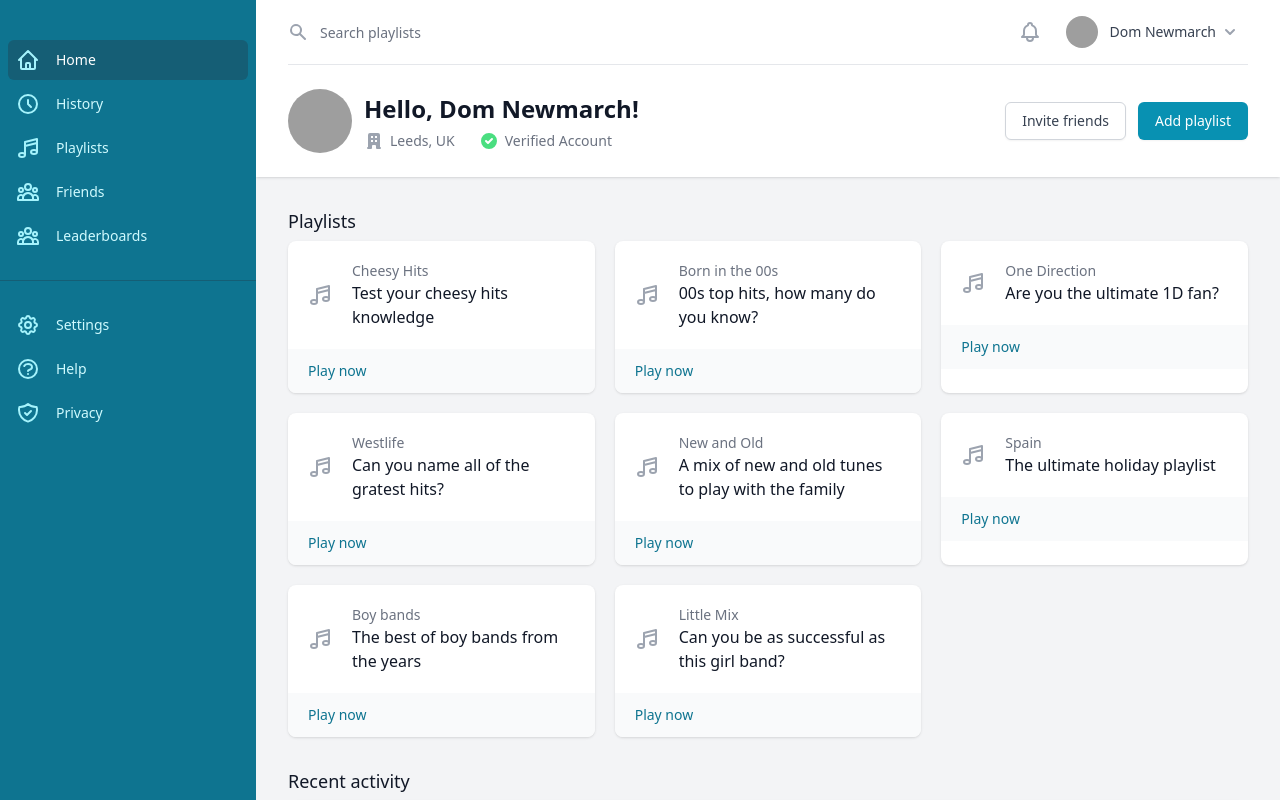
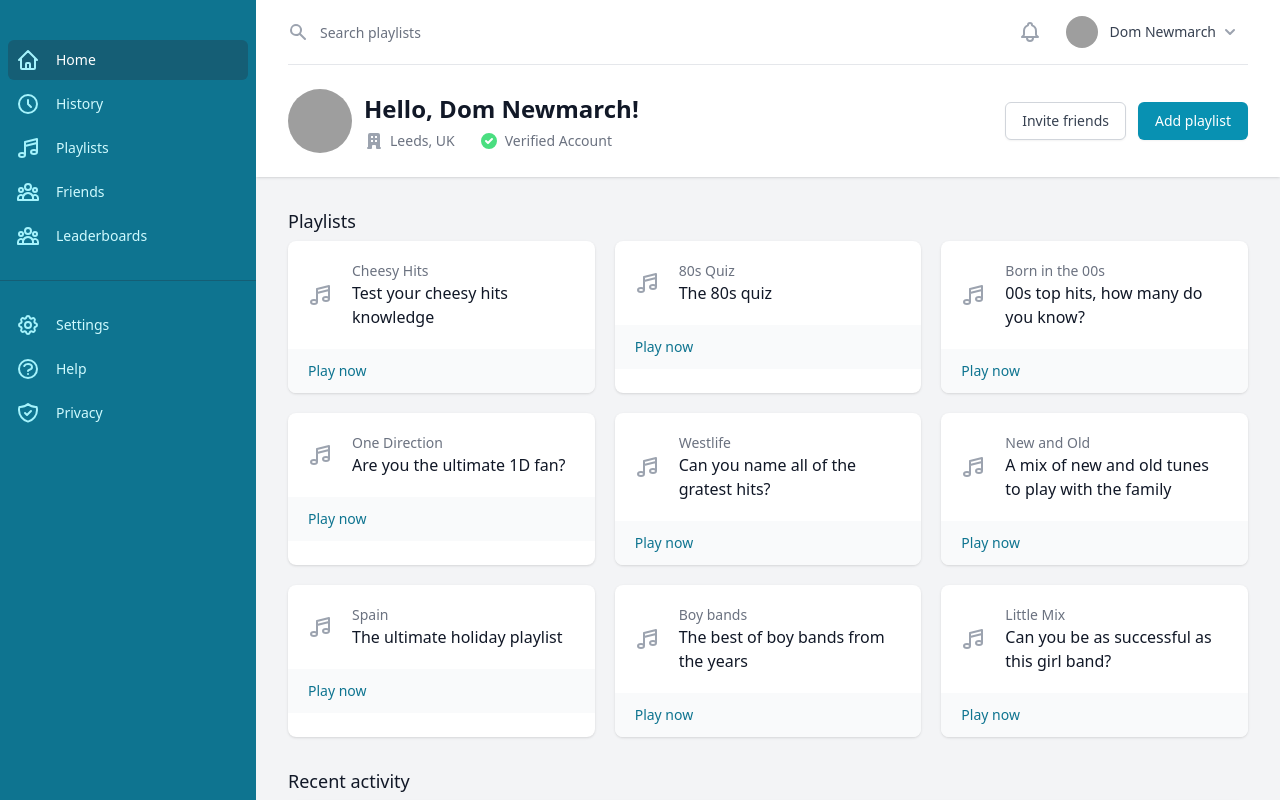
Before and after one commit to Domnewmarch/guess-that-song, a Next.js app: page /dashboard in a window 1280 px wide. Shown: the top 800 px of the page. Built offline with nearby package versions, Linux system fonts and the light colour scheme; grey boxes are pictures that could not be loaded.

Commit message:
new songs

```diff
--- a/pages/dashboard.js
+++ b/pages/dashboard.js
@@ -17,6 +17,7 @@ const secondaryNavigation = [
 ]
 const cards = [
   { name: 'Cheesy Hits', href: 'https://guess-that-song.vercel.app/?id=37i9dQZF1DX7pykHKVxv6o', icon: MusicNoteIcon, amount: 'Test your cheesy hits knowledge' },
+  { name: '80s Quiz  ', href: 'https://guess-that-song.vercel.app/37i9dQZF1DX4UtSsGT1Sbe', icon: MusicNoteIcon, amount: 'The 80s quiz' },
   { name: 'Born in the 00s', href: 'https://guess-that-song.vercel.app/?id=37i9dQZF1DX9OB4XLtWNko', icon: MusicNoteIcon, amount: '00s top hits, how many do you know?' },
   { name: 'One Direction', href: 'https://guess-that-song.vercel.app/?id=37i9dQZF1DX6p4TJxzMRDe', icon: MusicNoteIcon, amount: 'Are you the ultimate 1D fan?' },
   { name: 'Westlife', href: 'https://guess-that-song.vercel.app/?id=37i9dQZF1DZ06evO3wM6bu', icon: MusicNoteIcon, amount: 'Can you name all of the gratest hits?' },
```
